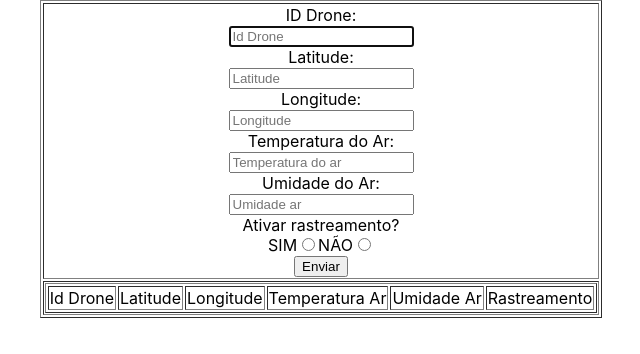
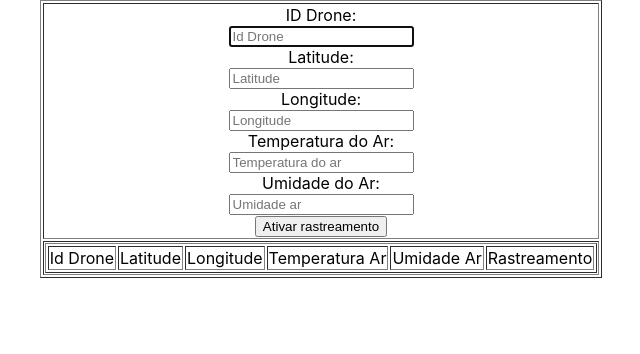
Before and after one commit to igor-fga/37SCJ-Drone-Project, a React (Create React App) app in the folder WebApp/: page / in a window 1280 px wide. Shown: the top 354 px of the page, without its empty margins (319-959 px from the left). Built offline with nearby package versions, Linux system fonts and the light colour scheme.

Commit message:
botao ativar rastreamento

```diff
--- a/WebApp/src/js/app/components/Active-drone-form.js
+++ b/WebApp/src/js/app/components/Active-drone-form.js
@@ -53,14 +53,7 @@ export default()=>{
                     <label>Umidade do Ar:</label><br></br>
                     <input {...umidadeAr} type="text" name="umidadeAr" placeholder="Umidade ar" required />
                 </div>
-                <div className="form-group">
-                <label>Ativar rastreamento?</label><br></br>
-                    <label>SIM</label>
-                    <input type="radio" name="optionRastreamento" value="true"/>
-                    <label>NÃO</label>
-                    <input type="radio" name="optionRastreamento" value="false"/>
-                    </div>
-                <button>Enviar</button>
+                <button>Ativar rastreamento</button>
             </form>
             </center>
         </div>
```
